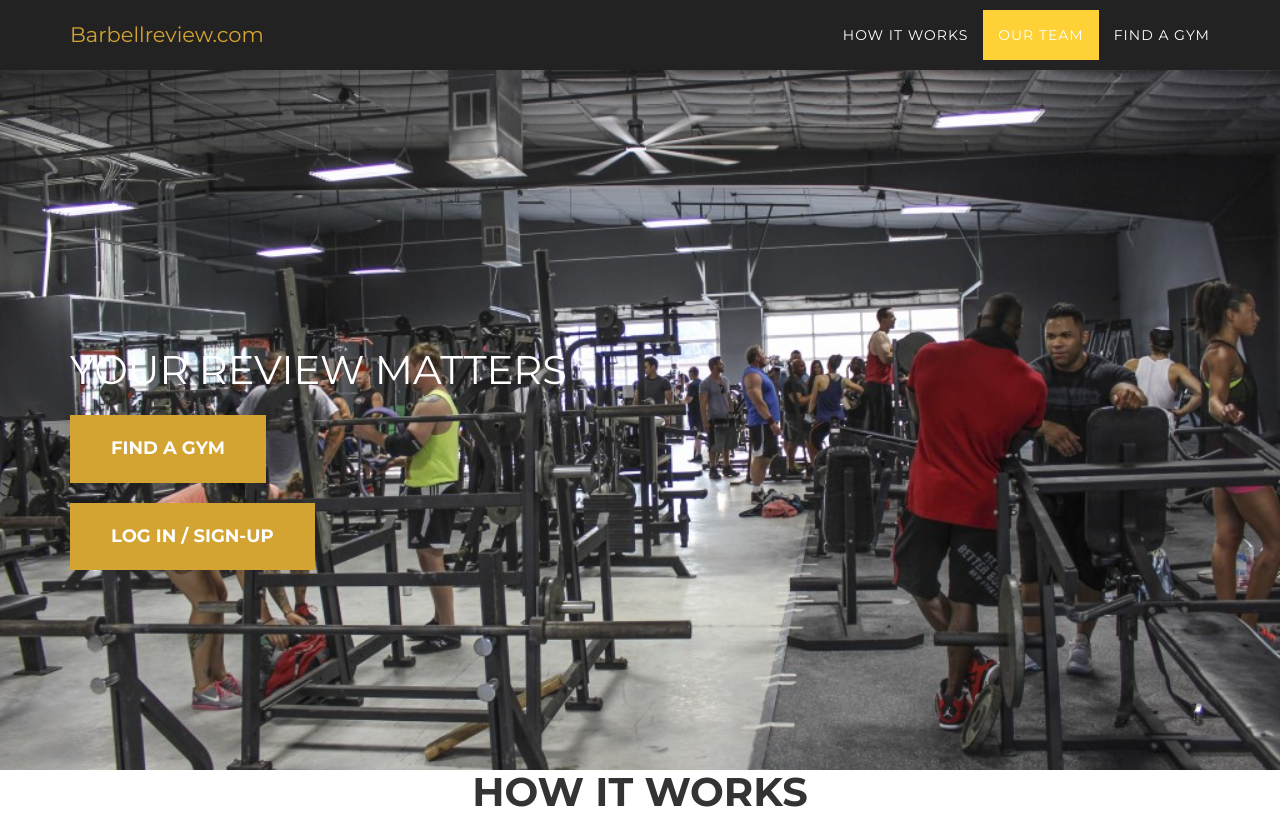
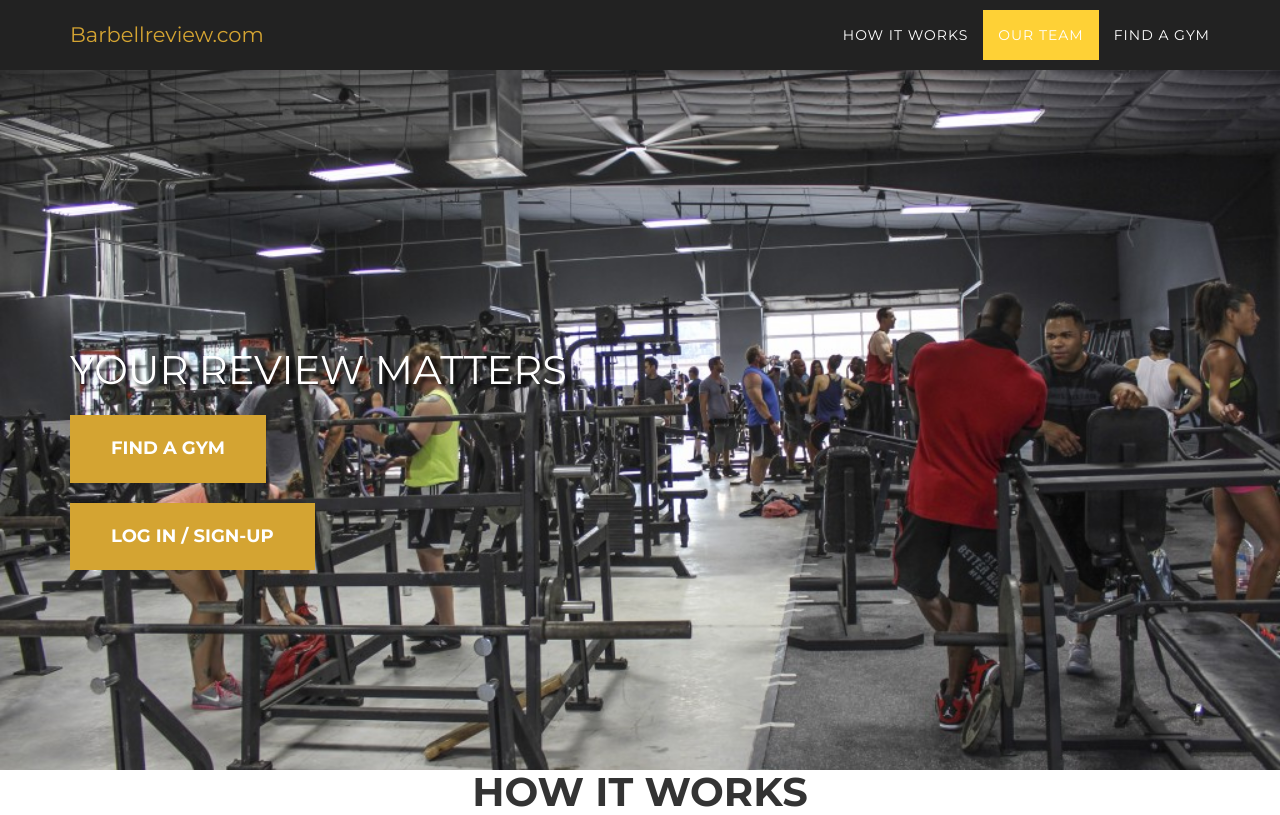
Before and after one commit to blainestussy/barbellreview, a Django app: page / in a window 1280 px wide. Shown: the top 815 px of the page. Run offline with Django 3.2, Linux system fonts and the light colour scheme; some libraries are stand-ins or nearby versions; some web fonts are replaced.

Commit message:
shadow on index text main

```diff
--- a/templates/base/index.html
+++ b/templates/base/index.html
@@ -84,7 +84,8 @@
         <div class="container">
             <div class="intro-text">
                 <div class="intro-heading"></div>
-                <div class="intro-lead-in">YOUR REVIEW MATTERS</div>
+                <div class="intro-lead-in" style="color:#fff;text-shadow:4px 4px 4px #000;">YOUR REVIEW MATTERS</div>
+
                 <a href="location/" class="page-scroll btn btn-xl">Find a Gym</a>
 <br />
 <br />
```
